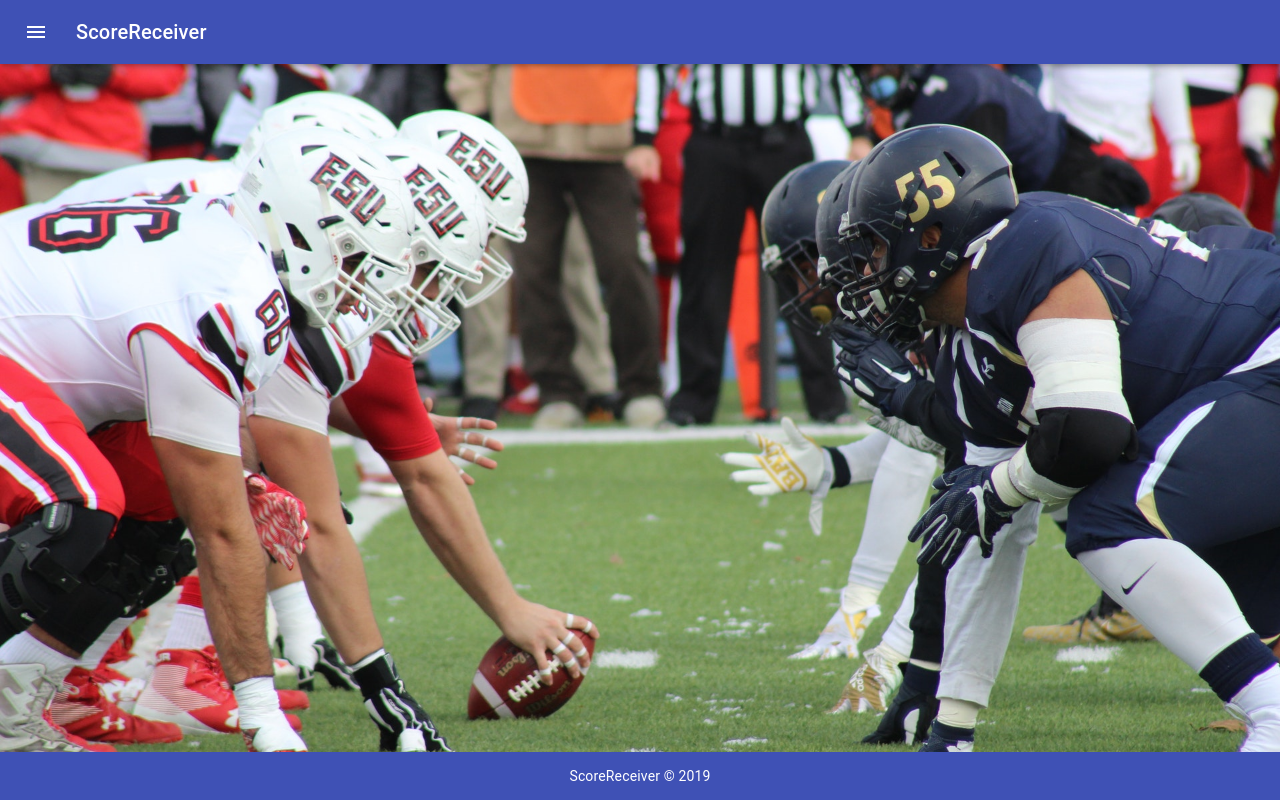
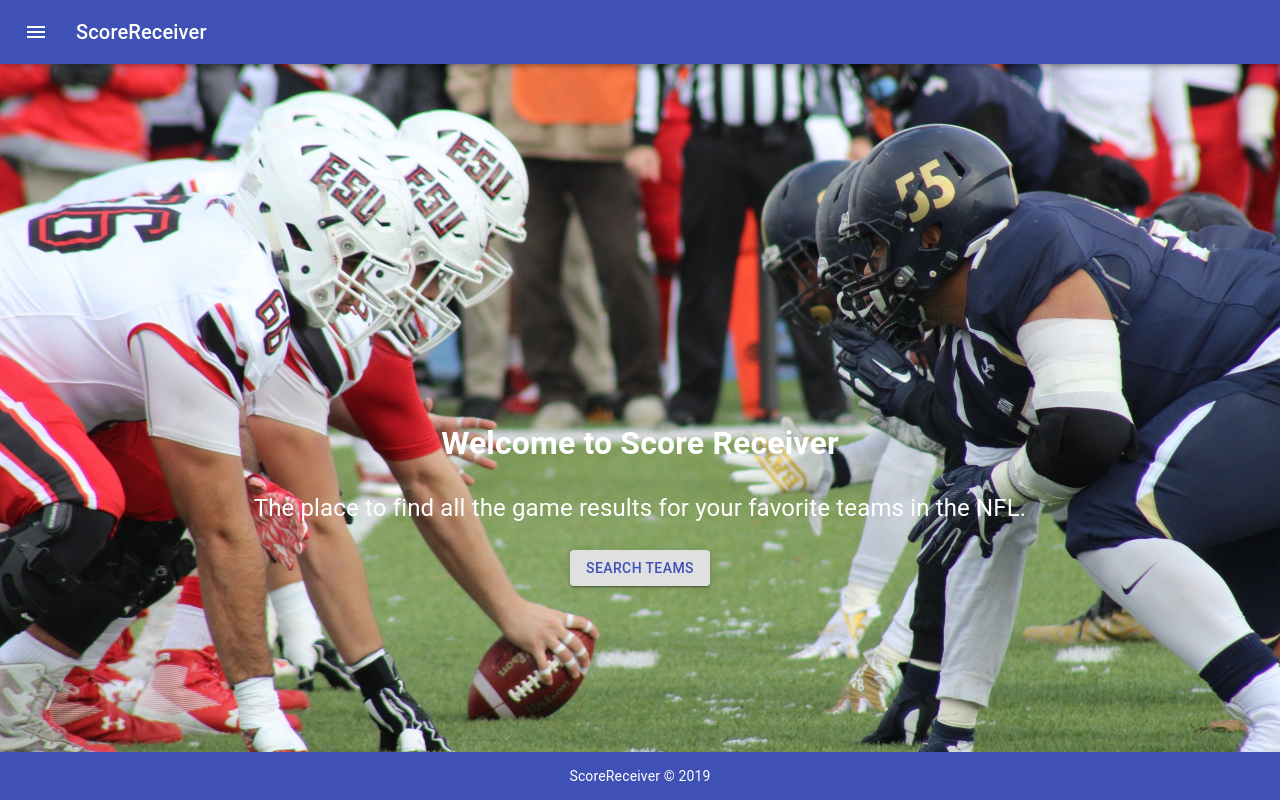
Before and after one commit to Rmckays/ScoreReceiver, a React (Create React App) app in the folder client/: page / in a window 1280 px wide. Built offline with nearby package versions, Linux system fonts and the light colour scheme.

Commit message:
Add /search route. Add additional styling elements.

```diff
--- a/client/src/App.js
+++ b/client/src/App.js
@@ -2,6 +2,7 @@ import React from 'react';
 import './App.css';
 import {BrowserRouter, Route, Switch} from 'react-router-dom';
 import HomePage from "./Containers/Pages/Home";
+import SearchTeam from "./Containers/Pages/SearchTeam";
 
 function App() {
   return (
@@ -9,6 +10,7 @@ function App() {
            <div className="App">
                 <Switch>
                     <Route exact path='/' component={HomePage}/>
+                    <Route exact path='/search' component={SearchTeam} />
                 </Switch>
            </div>
       </BrowserRouter>
--- a/client/src/Components/Components.modules.css
+++ b/client/src/Components/Components.modules.css
@@ -25,3 +25,27 @@
 .align-items-center {
     align-items: center;
 }
+
+.pt-1 {
+    padding-top: 25rem;
+}
+
+.header-1 {
+    font-size: 2rem;
+}
+
+.f-1 {
+    font-size: 1.5rem;
+}
+
+.no-underline {
+    text-decoration: none;
+}
+
+.color-main {
+    color: #3F51B5;
+}
+
+.text-white {
+    color: white;
+}
--- /dev/null
+++ b/client/src/Components/Greeting.jsx
@@ -0,0 +1,16 @@
+import React from 'react';
+import {Button} from "@material-ui/core";
+import SearchTeam from "../Containers/Pages/SearchTeam";
+import {NavLink} from "react-router-dom";
+
+const Greeting = () => {
+    return (
+        <div className='pt-1 text-white'>
+            <h1 className='header-1'>Welcome to Score Receiver</h1>
+            <p className='f-1'>The place to find all the game results for your favorite teams in the NFL.</p>
+            <Button variant='contained'><NavLink className='no-underline color-main' to='/search'>Search Teams</NavLink></Button>
+        </div>
+    )
+};
+
+export default Greeting;
--- a/client/src/Components/Navigation.jsx
+++ b/client/src/Components/Navigation.jsx
@@ -145,7 +145,7 @@ export default function Navigation() {
                 </div>
                 <Divider />
                 <List>
-                    {['Home', 'Search Team', 'About'].map((text, index) => (
+                    {['Home', 'Search Teams', 'About'].map((text, index) => (
                         <ListItem button key={text}>
                             <ListItemIcon>{getIcon(index)}</ListItemIcon>
                             <ListItemText primary={text} />
--- a/client/src/Components/Showcase.jsx
+++ b/client/src/Components/Showcase.jsx
@@ -1,10 +1,13 @@
 import React from "react";
 import styles from './Components.modules.css';
+import Greeting from "./Greeting";
 
 const Showcase = () => {
     return (
         <div className="backdrop">
-
+            <div className='d-flex justify-content-center align-items-center'>
+                <Greeting/>
+            </div>
         </div>
     )
 };
--- a/client/src/Containers/Pages/Team.jsx
+++ b/client/src/Containers/Pages/SearchTeam.jsx
@@ -4,7 +4,7 @@ import Showcase from "../../Components/Showcase";
 import Navigation from "../../Components/Navigation";
 import Footer from "../../Components/Footer";
 
-const HomePage = props => {
+const SearchTeam = props => {
 
     return (
         <>
@@ -19,8 +19,10 @@ const HomePage = props => {
 const mapStateToProps = state => {
     return {
         teams: state.teams,
-        currentTeam: state.currentTeam
+        currentTeam: state.currentTeam,
+        wins: state.wins,
+        history: state.history
     }
 };
 
-export default connect(mapStateToProps)(HomePage);
+export default connect(mapStateToProps)(SearchTeam);
```
